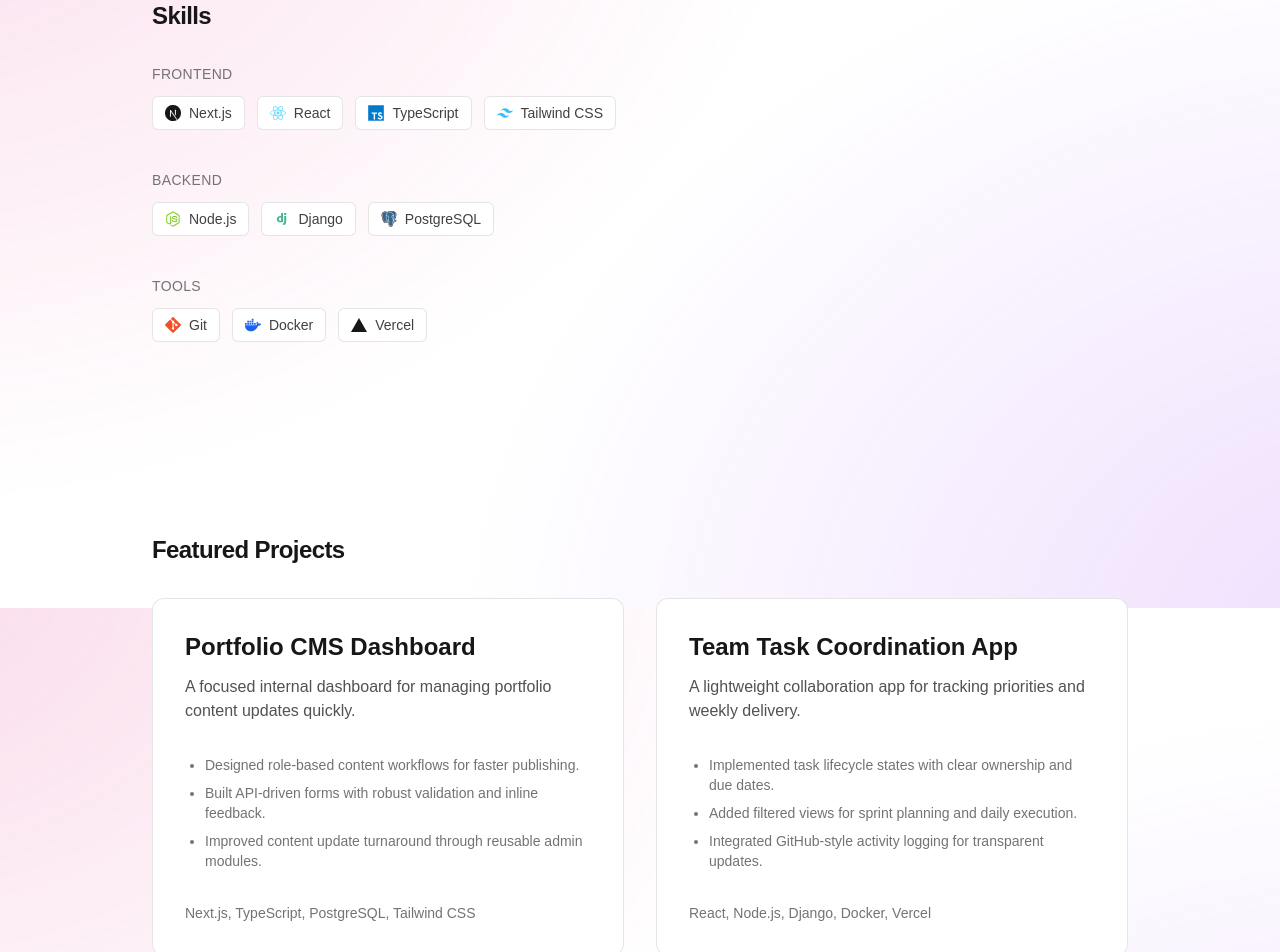
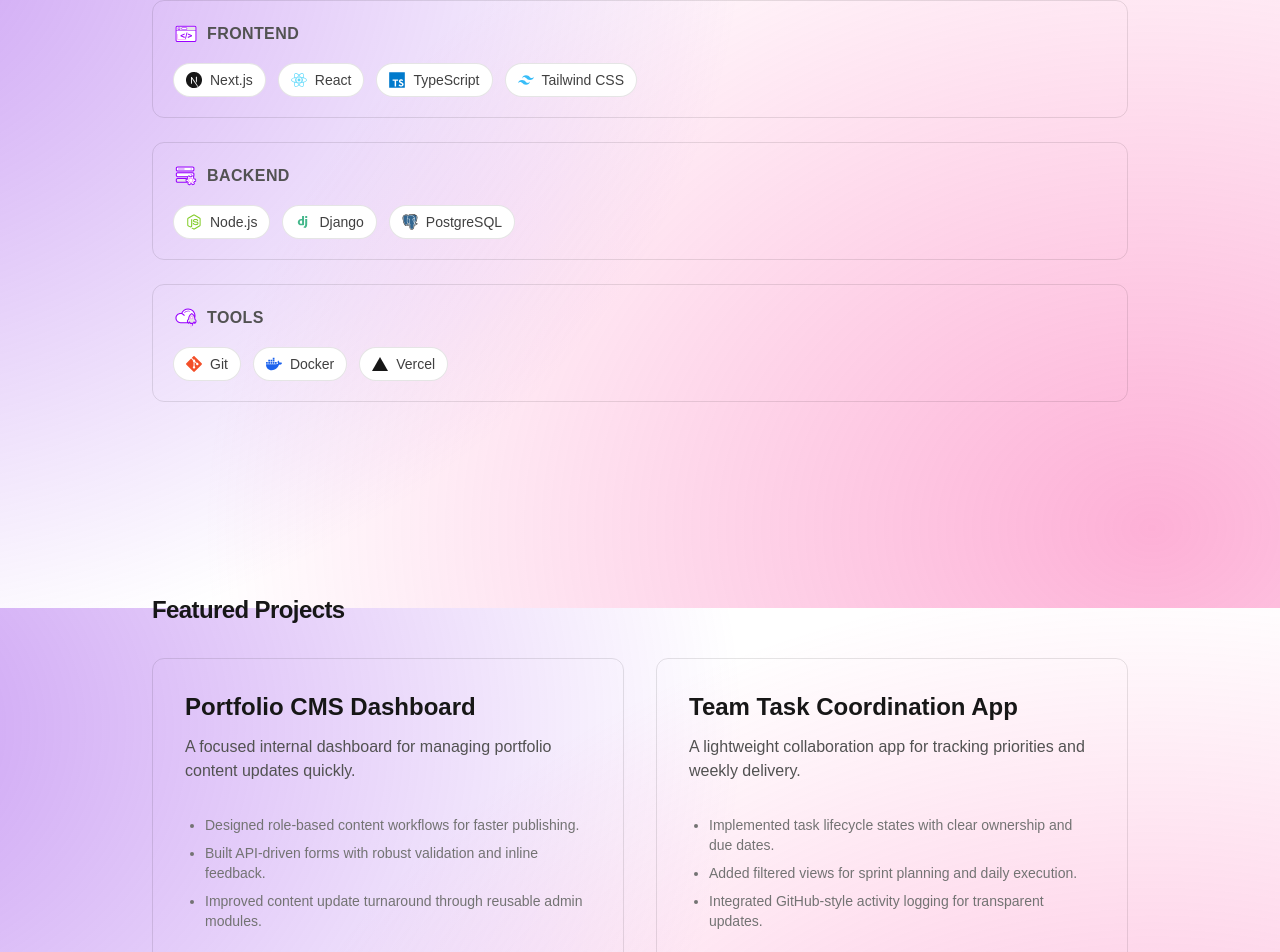
Before and after one commit to lllLucario/yuxuan-portfolio, a Next.js app: page / in a window 1280 px wide. Shown: the part 992-1944 px from the top of the page. Built offline with nearby package versions, Linux system fonts and the light colour scheme.

Commit message:
Refactor global styles and enhance component visuals; update background colors, hover effects, and introduce SVG icons for skill groups to improve user experience and visual consistency.

```diff
--- a/app/components/projects/ProjectCard.tsx
+++ b/app/components/projects/ProjectCard.tsx
@@ -6,7 +6,7 @@ type ProjectCardProps = {
 
 export default function ProjectCard({ project }: ProjectCardProps) {
   return (
-    <article className="group relative rounded-xl border border-black/10 bg-white transition duration-200 hover:scale-[1.08] hover:border-black/20 hover:bg-neutral-100 dark:border-white/10 dark:bg-neutral-900/40 dark:hover:border-white/20 dark:hover:bg-neutral-900/60">
+    <article className="group relative rounded-xl border border-black/10 bg-transparent transition duration-200 hover:scale-[1.08] hover:border-black/20 hover:bg-white/35 dark:border-white/10 dark:bg-neutral-900/40 dark:hover:border-white/20 dark:hover:bg-neutral-900/60">
       <a
         href={project.href}
         target="_blank"
--- a/app/components/skills/SkillChip.tsx
+++ b/app/components/skills/SkillChip.tsx
@@ -28,7 +28,7 @@ export default function SkillChip({ name, icon, tone = "color" }: SkillChipProps
   const colorIconClass = "w-4 h-4";
 
   return (
-    <span className="inline-flex items-center gap-2 rounded-md border border-black/10 bg-white px-3 py-1.5 text-sm text-neutral-700 transition duration-150 hover:border-black/20 hover:bg-neutral-100 dark:border-white/10 dark:bg-neutral-900/60 dark:text-neutral-200 dark:hover:border-white/20 dark:hover:bg-neutral-900/80">
+    <span className="inline-flex items-center gap-2 rounded-full border border-black/10 bg-white px-3 py-1.5 text-sm text-neutral-700 transition duration-150 hover:scale-[1.03] hover:border-black/20 hover:bg-neutral-100 dark:border-white/10 dark:bg-neutral-900/60 dark:text-neutral-200 dark:hover:border-white/20 dark:hover:bg-neutral-900/80">
       {isMono ? (
         <span
           aria-hidden="true"
--- a/app/globals.css
+++ b/app/globals.css
@@ -5,10 +5,10 @@
   --background: #ffffff;
   --foreground: #171717;
   --bg-base: #ffffff;
-  --bg-accent-1: rgba(228, 56, 142, 0.18);
-  --bg-accent-2: rgba(160, 68, 246, 0.18);
+  --bg-accent-1: rgba(138, 39, 230, 0.468);
+  --bg-accent-2: rgba(251, 68, 159, 0.423);
   --bg-sheen: rgba(255, 255, 255, 0);
-  --dot-color: rgba(0, 0, 0, 0.16);
+  --dot-color: rgba(52, 52, 52, 0.414);
   --mx: 50vw;
   --my: 50vh;
 }
@@ -45,8 +45,8 @@ body {
   position: relative;
   background-color: var(--bg-base);
   background-image:
-    radial-gradient(ellipse 95% 120% at -10% -6%, var(--bg-accent-1) 0%, transparent 78%),
-    radial-gradient(ellipse 95% 120% at 110% 106%, var(--bg-accent-2) 0%, transparent 78%),
+    radial-gradient(ellipse 95% 120% at -16% 15%, var(--bg-accent-1) 0%, transparent 78%),
+    radial-gradient(ellipse 95% 120% at 90% 90%, var(--bg-accent-2) 0%, transparent 78%),
     linear-gradient(120deg, transparent 30%, var(--bg-sheen) 50%, transparent 70%);
   background-attachment: fixed;
   font-family: Arial, Helvetica, sans-serif;
--- a/app/page.tsx
+++ b/app/page.tsx
@@ -1,12 +1,19 @@
 "use client";
 
 import { useEffect } from "react";
+import Image from "next/image";
 import Container from "@/components/layout/Container";
 import Section from "@/components/layout/Section";
 import { skillGroups } from "@/app/data/skills";
 import { projects } from "@/app/data/projects";
 import SkillChip from "@/app/components/skills/SkillChip";
 import ProjectCard from "@/app/components/projects/ProjectCard";
+
+const SKILL_GROUP_ICONS: Record<string, string> = {
+  Frontend: "/frontend-icon.svg",
+  Backend: "/backend-icon.svg",
+  Tools: "/tools-icon.svg",
+};
 
 export default function Home() {
   useEffect(() => {
@@ -31,7 +38,7 @@ export default function Home() {
     <main className="pt-14 sm:pt-16">
       <Section id="hero">
         <Container>
-          <div className="reveal flex min-h-[70vh] items-center sm:min-h-[80vh]">
+          <div className="reveal flex min-h-[62vh] items-center sm:min-h-[72vh]">
             <div className="space-y-5 sm:space-y-6">
               <h1 className="bg-gradient-to-r from-neutral-700 to-neutral-500 bg-clip-text text-3xl font-semibold tracking-tight text-transparent dark:from-neutral-100 dark:to-neutral-400 sm:text-4xl lg:text-5xl">
                 Full-Stack Developer
@@ -61,18 +68,30 @@ export default function Home() {
             <h2 className="mb-8 text-xl font-semibold tracking-tight text-neutral-900 dark:text-neutral-100 sm:text-2xl">
               Skills
             </h2>
-            <div className="space-y-10">
+            <div className="grid grid-cols-1 gap-6">
               {skillGroups.map((group) => (
-                <div key={group.title} className="space-y-3">
-                  <h3 className="text-sm font-medium uppercase tracking-wide text-neutral-500 dark:text-neutral-400">
-                    {group.title}
-                  </h3>
-                  <div className="mt-3 flex flex-wrap gap-2 sm:gap-3">
+                <article
+                  key={group.title}
+                  className="rounded-xl border border-black/10 bg-transparent p-5 transition duration-200 hover:scale-[1.06] hover:border-black/20 hover:bg-white/35 dark:border-white/10 dark:bg-neutral-900/30 dark:hover:border-white/20"
+                >
+                  <div className="mb-4 flex items-center gap-2">
+                    <Image
+                      src={SKILL_GROUP_ICONS[group.title] || "/file.svg"}
+                      alt=""
+                      width={26}
+                      height={26}
+                      className="h-[26px] w-[26px]"
+                    />
+                    <h3 className="text-base font-semibold uppercase tracking-wide text-neutral-600 dark:text-neutral-300">
+                      {group.title}
+                    </h3>
+                  </div>
+                  <div className="flex flex-wrap gap-2 sm:gap-3">
                     {group.skills.map((skill) => (
                       <SkillChip key={skill.name} name={skill.name} icon={skill.icon} tone={skill.tone} />
                     ))}
                   </div>
-                </div>
+                </article>
               ))}
             </div>
           </div>
@@ -101,7 +120,7 @@ export default function Home() {
               Education
             </h2>
             <div className="grid grid-cols-1 gap-8 sm:grid-cols-2">
-              <article className="rounded-xl border border-black/10 bg-white p-6 transition duration-200 hover:scale-[1.08] hover:border-black/20 dark:border-white/10 dark:bg-neutral-900/30 dark:hover:border-white/20">
+              <article className="rounded-xl border border-black/10 bg-transparent p-6 transition duration-200 hover:scale-[1.08] hover:border-black/20 hover:bg-white/35 dark:border-white/10 dark:bg-neutral-900/30 dark:hover:border-white/20">
                 <div className="space-y-2">
                   <h3 className="text-lg font-semibold text-neutral-900 dark:text-neutral-100">
                     Master of Science in Computer Science
@@ -117,7 +136,7 @@ export default function Home() {
                 </div>
               </article>
 
-              <article className="rounded-xl border border-black/10 bg-white p-6 transition duration-200 hover:scale-[1.08] hover:border-black/20 dark:border-white/10 dark:bg-neutral-900/30 dark:hover:border-white/20">
+              <article className="rounded-xl border border-black/10 bg-transparent p-6 transition duration-200 hover:scale-[1.08] hover:border-black/20 hover:bg-white/35 dark:border-white/10 dark:bg-neutral-900/30 dark:hover:border-white/20">
                 <div className="space-y-2">
                   <h3 className="text-lg font-semibold text-neutral-900 dark:text-neutral-100">
                     Bachelor of Engineering in Software Engineering
```
